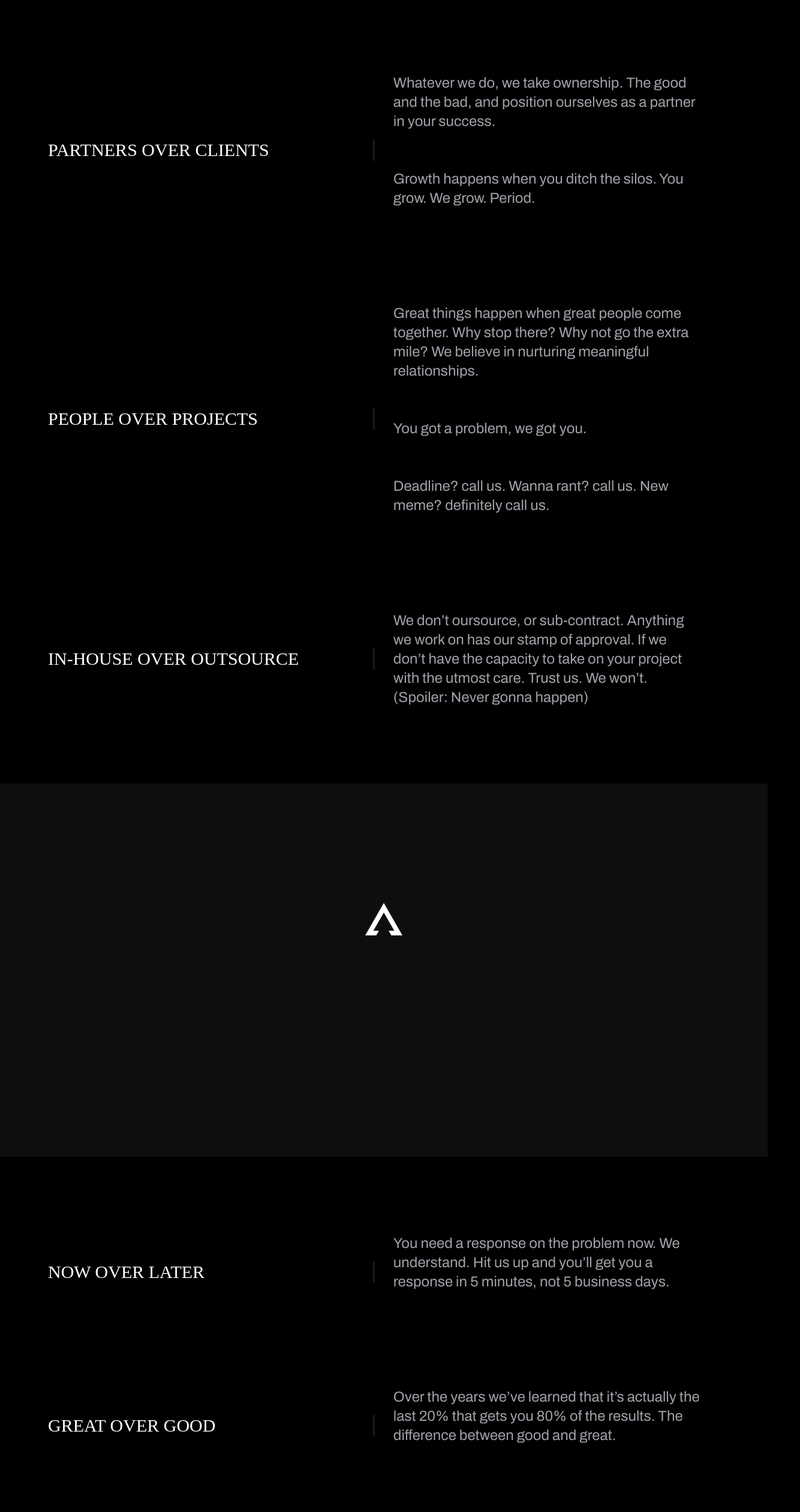
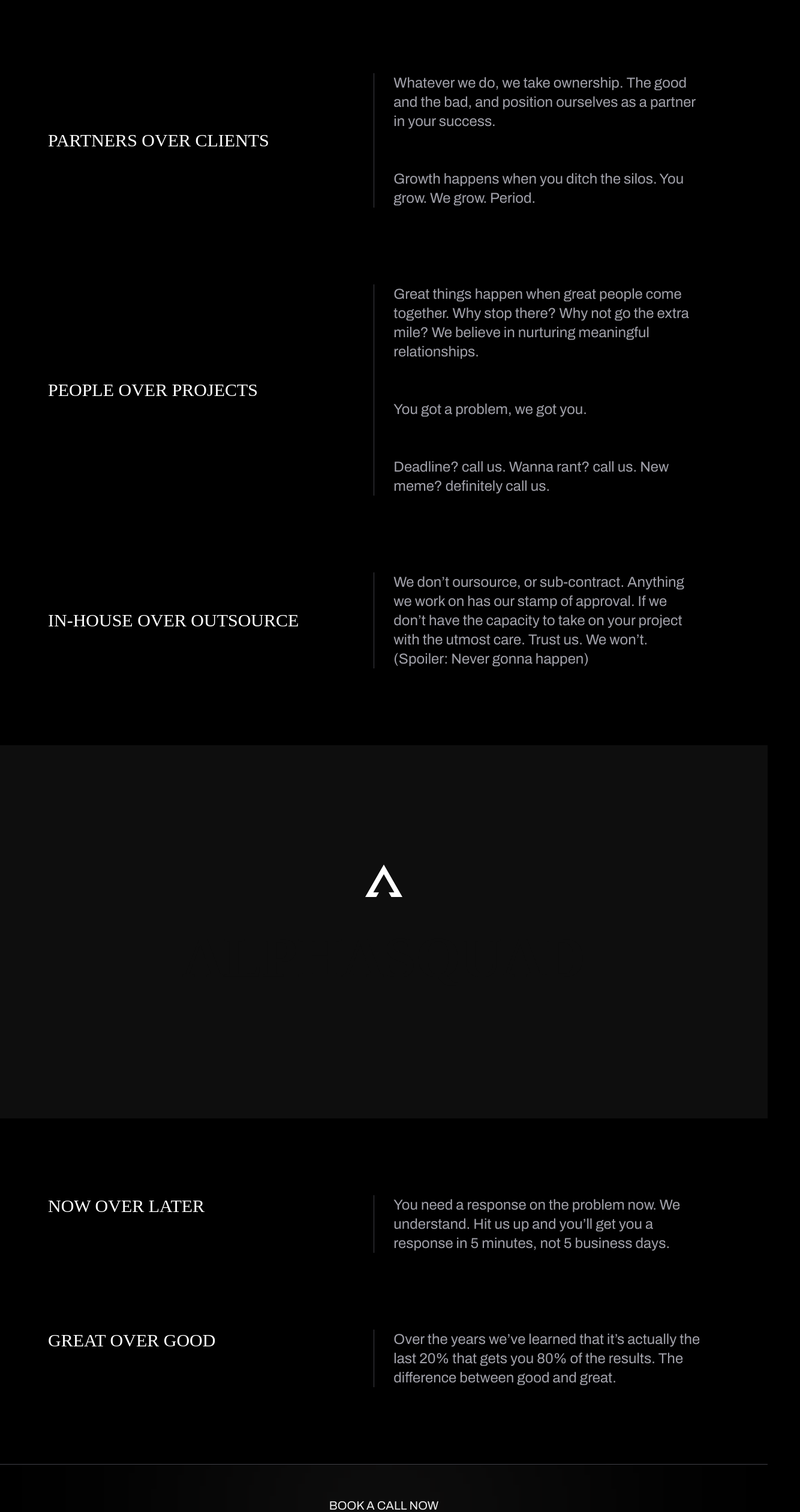
Before and after one commit to adnanadilalpha/alphasquad4.0, a Next.js app: page /alphaway in a window 1280 px wide. Shown: the part 1080-3600 px from the top of the page at 60% size, 1334 px wide, since content can reach past the window. Built offline with nearby package versions, Linux system fonts and the light colour scheme.

Commit message:
almost all bugs fixed

```diff
--- a/pages/components/Footer.jsx
+++ b/pages/components/Footer.jsx
@@ -3,7 +3,7 @@ import React from 'react'
 const Footer = () => {
   return (
 <div className="flex flex-col justify-between md:flex  2xl:flex  xl:flex-row 2xl:mt-24 mt-8 mb-9 mx-6 2xl:mx-20 font ">
-        <div className="mb-8 flex flex-col items-center md:items-start w-full">
+        <div className="mb-8 flex flex-col items-center md:items-start">
         <span className="text-base sm:text-2xl text-zinc-400">
             FIND US
         </span>
@@ -23,17 +23,17 @@ const Footer = () => {
 <a href='https://www.instagram.com/alphasquadtech/?hl=en' target="_blank"><li className="insta ">INSTAGRAM</li></a>
        </ul>
         </div>
-<div className="flex flex-col md:flex md:flex-row md:justify-between gap-x-0 md:gap-x-28 w-full">
+<div className="flex flex-col md:flex md:flex-row md:justify-between gap-x-0 md:gap-x-72">
          <div className='mb-8 text-center md:text-left'>
-         <p className="text-zinc-400 text-sm sm:text-2xl font font-light">
+         <p className="text-zinc-400 text-sm sm:text-2xl font font-light w-full">
                          UP CLOSE AND PERSONAL
                      </p>
                      <a className="text-white text-sm sm:text-lg font font-light" href="mailto:HOWDY@ALPHASQUAD.TECH">
                          HOWDY@ALPHASQUAD.TECH
                          </a>
          </div>
-        <div className="w-auto md:w-80 text-right font">
-            <p className="text-zinc-400 text-center text-xs sm:text-2xl font-light ">© ALPHASQUAD LLC 2022
+        <div className="md:w-80 text-right font w-full">
+            <p className="text-zinc-400 text-center  xl:text-right text-xs sm:text-2xl font-light ">© ALPHASQUAD LLC 2022
                ALL RIGHTS RESERVED</p>
         </div>
 </div>
--- a/pages/components/alphaway/component/Grid.jsx
+++ b/pages/components/alphaway/component/Grid.jsx
@@ -5,12 +5,12 @@ const Grid = () => {
 <div className="flex">
             <div className="flex flex-col justify-between w-full py-12 sm:py-32">
 <div className='flex flex-col sm:flex-row text-center sm:text-left justify-between items-center px-20 mb-8 md:mb-32'>
-<div className="Basement w-full text-white text-base md:text-xl xl:text-3xl 2xl:text-4xl font-medium uppercase border-r border-zinc-700">
+<div className="Basement w-full text-white text-base md:text-xl xl:text-3xl 2xl:text-4xl font-medium uppercase">
                    <p>
                    Partners over Clients
                    </p>
                 </div>
-                <div className="text-zinc-400 w-full text-base xl:text-2xl 2xl:text-3xl font-normal font mb-8 px-8">
+                <div className="text-zinc-400 w-full text-base xl:text-2xl 2xl:text-3xl font-normal font px-8 border-l border-zinc-700">
                <p>
                Whatever we do, we take ownership. The good and the bad, and position ourselves as a partner in your success.
                     <br/><br/><br/>
@@ -19,13 +19,13 @@ const Grid = () => {
                </p>
                 </div>
 </div>
-<div className='flex flex-col sm:flex-row text-center sm:text-left justify-between items-center px-20 mb-8 md:mb-32'>
-<div className="Basement w-full text-white text-base md:text-xl xl:text-3xl 2xl:text-4xl font-medium uppercase border-r border-zinc-700">
+<div className='flex flex-col sm:flex-row text-center sm:text-left justify-between items-center px-20 md:mb-32'>
+<div className="Basement w-full text-white text-base md:text-xl xl:text-3xl 2xl:text-4xl font-medium uppercase">
                   <p>
                   People over projects
                   </p>
                 </div>
-                <div className="text-zinc-400 w-full text-base xl:text-2xl 2xl:text-3xl font-normal font mb-8 px-8">
+                <div className="text-zinc-400 w-full text-base xl:text-2xl 2xl:text-3xl font-normal font px-8 border-l border-zinc-700">
                     <p>
                     Great things happen when great people come together. Why stop there? Why not go the extra mile? We believe in nurturing meaningful relationships.
                     <br/><br/><br/>
@@ -37,10 +37,10 @@ const Grid = () => {
                 </div>
 </div>
 <div className='flex flex-col sm:flex-row text-center sm:text-left justify-between items-center px-20'>
-<div className="Basement w-full text-white text-base md:text-xl xl:text-3xl 2xl:text-4xl font-medium uppercase border-r border-zinc-700">
+<div className="Basement w-full text-white text-base md:text-xl xl:text-3xl 2xl:text-4xl font-medium uppercase">
                     <p>in-house over outsource</p>
                 </div>
-                <div className="text-zinc-400 w-full text-base xl:text-2xl 2xl:text-3xl font-normal font px-8">
+                <div className="text-zinc-400 w-full text-base xl:text-2xl 2xl:text-3xl font-normal font px-8 border-l border-zinc-700">
                   <p>  We don’t oursource, or sub-contract. Anything we work on has our stamp of approval.
                     If we don’t have the capacity to take on your project with the utmost care. Trust us.
                      We won’t. (Spoiler: Never gonna happen)
--- a/pages/components/alphaway/component/GridTwo.jsx
+++ b/pages/components/alphaway/component/GridTwo.jsx
@@ -6,13 +6,13 @@ const GridTwo = () => {
   return (
     <>
 <div className=' py-12 sm:py-32'>
-<div className='flex flex-col sm:flex-row text-center sm:text-left justify-between items-center px-20 mb-8 md:mb-32 '>
-<div className="Basement w-full text-white text-base md:text-xl lg:text-3xl 2xl:text-4xl font-medium uppercase border-r border-zinc-700">
+<div className='flex flex-col sm:flex-row text-center sm:text-left justify-between px-20 mb-8 md:mb-32 '>
+<div className="Basement w-full text-white text-base md:text-xl lg:text-3xl 2xl:text-4xl font-medium uppercase">
                   <p>
                   Now over Later
                   </p>
                 </div>
-                <div className="text-zinc-400 w-full text-base xl:text-2xl 2xl:text-3xl font-normal font mb-8 px-8">
+                <div className="text-zinc-400 w-full text-base xl:text-2xl 2xl:text-3xl font-normal font px-8 border-l border-zinc-700">
                     <p>
                     You need a response on the problem now. We understand.
              Hit us up and you’ll get you a response in 5 minutes, not 5 business days.
@@ -20,13 +20,13 @@ const GridTwo = () => {
                 </div>
 </div>
 
-<div className='flex flex-col sm:flex-row text-center sm:text-left justify-between items-center px-20'>
-<div className="Basement w-full text-white text-base md:text-xl lg:text-3xl 2xl:text-4xl font-medium uppercase border-r border-zinc-700">
+<div className='flex flex-col sm:flex-row text-center sm:text-left justify-between px-20'>
+<div className="Basement w-full text-white text-base md:text-xl lg:text-3xl 2xl:text-4xl font-medium uppercase">
                   <p>
                   Great over Good
                   </p>
                 </div>
-                <div className="text-zinc-400 w-full text-base xl:text-2xl 2xl:text-3xl font-normal font mb-8 px-8">
+                <div className="text-zinc-400 w-full text-base xl:text-2xl 2xl:text-3xl font-normal font px-8 border-l border-zinc-700">
                     <p>
                     Over the years we’ve learned that it’s actually the last 20% that gets you 80% of the results.
             The difference between good and great.
--- a/pages/components/book/book.css
+++ b/pages/components/book/book.css
@@ -16,8 +16,6 @@
     font-weight: 800;
     font-size: 24px;
     line-height: 100%;
-    /* identical to box height, or 24px */
-
     letter-spacing: -0.02em;
     text-transform: uppercase;
     opacity: 0;
@@ -35,7 +33,6 @@
     font-weight: 800;
     font-size: 24px;
     line-height: 100%;
-    /* identical to box height, or 24px */
     opacity: 0;
     letter-spacing: -0.02em;
     text-transform: uppercase;
@@ -54,8 +51,7 @@
     font-weight: 800;
     font-size: 24px;
     line-height: 100%;
-    /* identical to box height, or 24px */
-    /* opacity: 0; */
+    opacity: 0;
     letter-spacing: -0.02em;
     text-transform: uppercase;
 
@@ -146,17 +142,7 @@
     transition: all 1s ease-in;
 }
 
- .opacity1 {
-    opacity: 1;
- }
 
- .opacity2 {
-    opacity: 1;
- }
-
- .opacity3 {
-    opacity: 1;
- }
 
 
  @media screen and (max-width: 1080px) {
--- a/pages/components/book/component/Head.jsx
+++ b/pages/components/book/component/Head.jsx
@@ -42,10 +42,10 @@ const Head = () => {
     cta.style.opacity = "0"
     }
   return (
-    <div className="flex flex-col xl:flex-row w-full">
+    <div className="flex flex-col xl:flex-row w-full h-full">
              <div className="relative overflow-hidden border-b sm:border-r  border-zinc-700 w-full xl:w-1/2" id="section2" onMouseMove={Hover1} onMouseOut= {Hover1Leave}>
                  <div className="light1" id='light1'></div>
-                 <div className="relative p-14 border-r border-b border-zinc-700 w-full xl:w-96">
+                 <div className="relative p-14 border-b border-r border-zinc-700 w-full xl:w-96">
                      <Link href="/"><img src="../images/logoalpha.svg" alt="" className="logo" /></Link>
                      <p className="Basement text-xl md:text-3xl xl:text-base text-center sm:text-left font-extrabold uppercase text-white mt-64 xl:mt-12 mb-4 tracking-wider">
                          Get in touch with the right people.
@@ -64,21 +64,21 @@ const Head = () => {
              </div>
 
      <div className="relative overflow-hidden border-b xl:border-r  border-zinc-700 w-full xl:w-1/4" id="section3" onMouseMove={Hover2} onMouseOut= {Hover2Leave}>
-        <div className="light2 opacity2" id="light2"></div>
+        <div className="light2" id="light2"></div>
         <p className="flex justify-center text-white text-3xl 2xl:text-5xl font-extrabold absolute uppercase text-center title--3 Basement">
             design
         </p>
-        <p className="title11 opacity2" id="title11">
+        <p className="title11 " id="title11">
             Get in touch
         </p>
       </div>
 
-       <div className="relative overflow-hidden border-r  border-zinc-700 w-full xl:w-1/4" id="section4" onMouseMove={Hover3} onMouseOut= {Hover3Leave}>
-        <div className="light3 opacity3" id="light3"></div>
+       <div className="relative overflow-hidden border-b xl:border-r  border-zinc-700 w-full xl:w-1/4" id="section4" onMouseMove={Hover3} onMouseOut= {Hover3Leave}>
+        <div className="light3" id="light3"></div>
         <p className="flex justify-center text-white text-3xl 2xl:text-5xl font-extrabold absolute uppercase text-center  title--3 Basement">
             development
         </p>
-        <p className="title12 opacity3" id="title12">
+        <p className="title12" id="title12">
             Get in touch
         </p>
        </div>
--- a/pages/components/people/people.css
+++ b/pages/components/people/people.css
@@ -9,7 +9,7 @@
     display: none;
 }
 
-@media screen and (max-width: 1080px) {
+@media screen and (max-width: 1260px) {
     .img1 {
         width: 100%;
         height: 326px;
--- a/styles/main.css
+++ b/styles/main.css
@@ -1361,6 +1361,12 @@ display: none;
 
 
 
+@media screen and (max-width: 1080px) {
+  .para-1 {
+    margin-top: 64px;
+  }
+}
+
 
 
 
@@ -1566,5 +1572,6 @@ display: none;
       font-size: 14px;
       color: #F4F4F5;
       margin-bottom: 24px;
-    }
-}
+      margin-top: 48px;
+    }
+}
```
